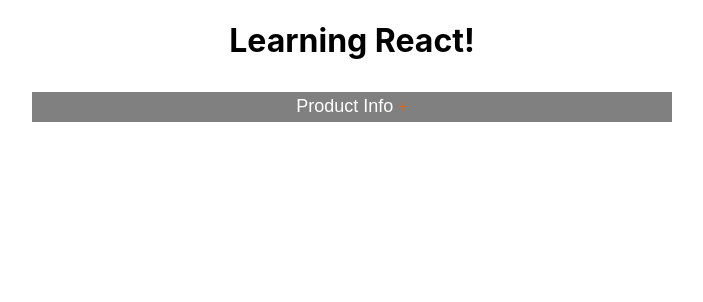
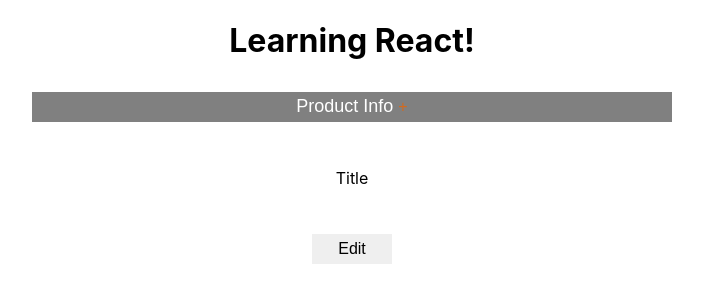
Before and after one commit to christiangubana/clean-reusable-component, a React (Create React App) app: page / in a window 1280 px wide. Shown: the top 302 px of the page, without its empty margins (288-991 px from the left). Built offline with nearby package versions, Linux system fonts and the light colour scheme.

Commit message:
uncommented next comp to render

```diff
--- a/src/App.js
+++ b/src/App.js
@@ -1,14 +1,14 @@
 import './App.css';
 import Accordion from './Components/accordion/Accordion';
-// import Editable from './Components/editable/Editable';
+import Editable from './Components/editable/Editable';
 
 function App() {
   return (
     <div className="App">
       <h1>Learning React!</h1>
       <Accordion title='Product Info' content='This is a product content'/>
-      {/* <br/>
-      <Editable/>       */}
+      <br/>
+      <Editable/>
     </div>
   );
 }
```
